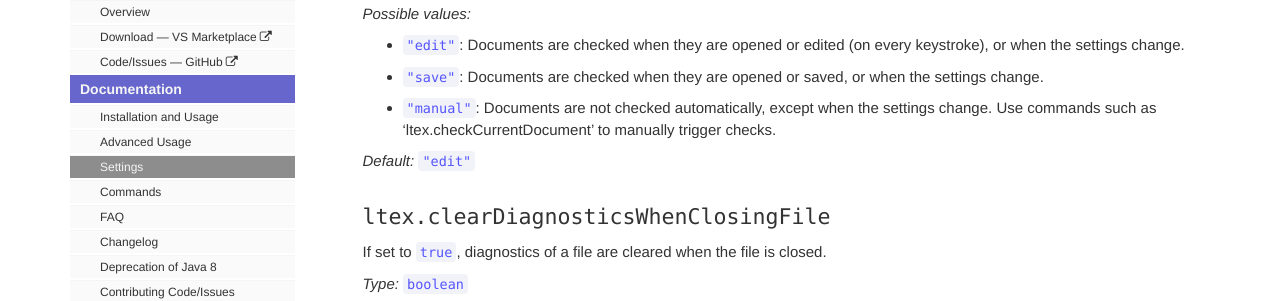
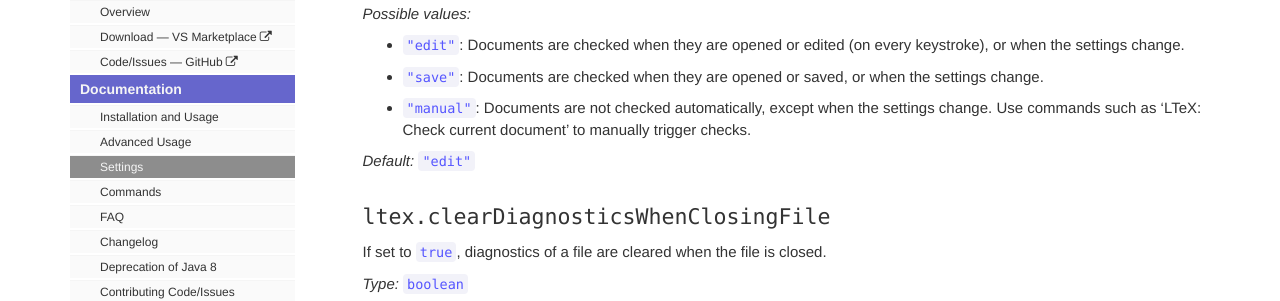
Before and after one commit to valentjn/vscode-ltex, a Jekyll site: the page built from pages/docs/settings.md, in a window 1280 px wide and 900 px high, scrolled down 8516 px. Shown: the part 161-462 px from the top of the window. Built offline with Jekyll 4.4.1, drawn with Linux system fonts in a browser that asks for light colours.

Commit message:
Update settings

```diff
--- a/pages/docs/settings.md
+++ b/pages/docs/settings.md
@@ -1397,7 +1397,7 @@ One of `"edit"`, `"save"`, and `"manual"`.
 
 - `"edit"`: Documents are checked when they are opened or edited (on every keystroke), or when the settings change.
 - `"save"`: Documents are checked when they are opened or saved, or when the settings change.
-- `"manual"`: Documents are not checked automatically, except when the settings change. Use commands such as 'ltex.checkCurrentDocument' to manually trigger checks.
+- `"manual"`: Documents are not checked automatically, except when the settings change. Use commands such as 'LTeX: Check current document' to manually trigger checks.
 
 *Default:* `"edit"`
 
```
